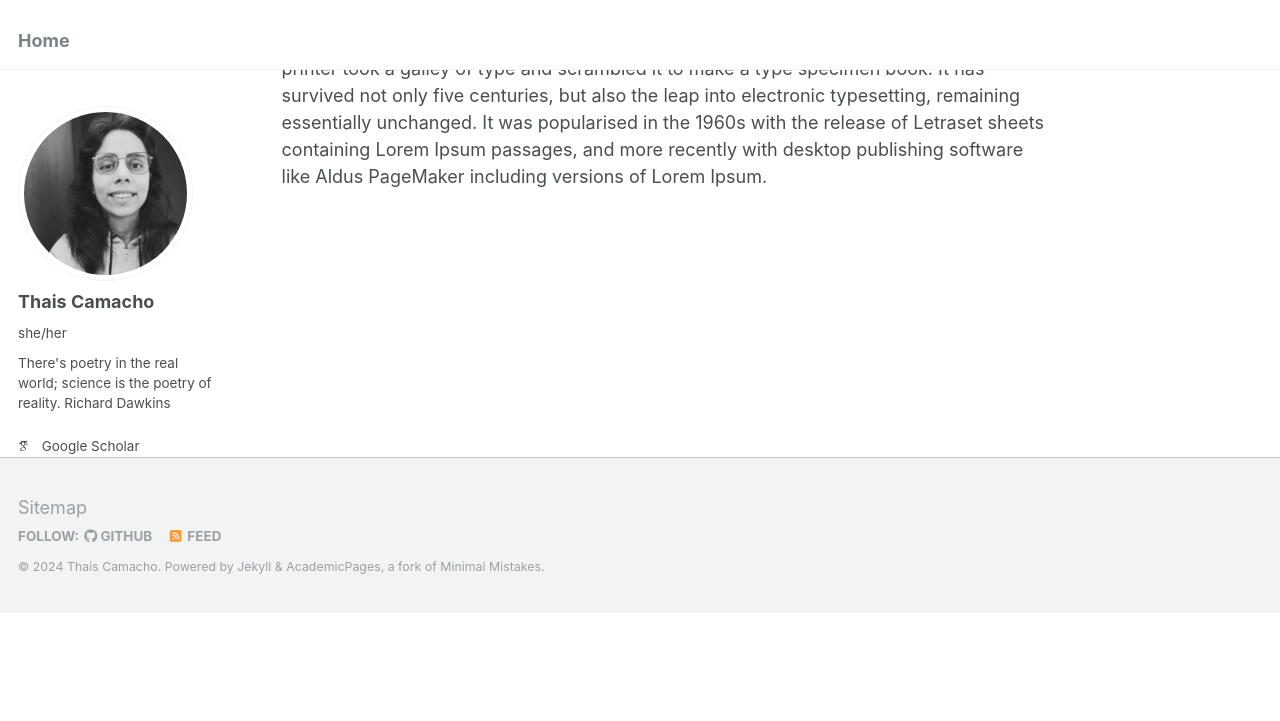
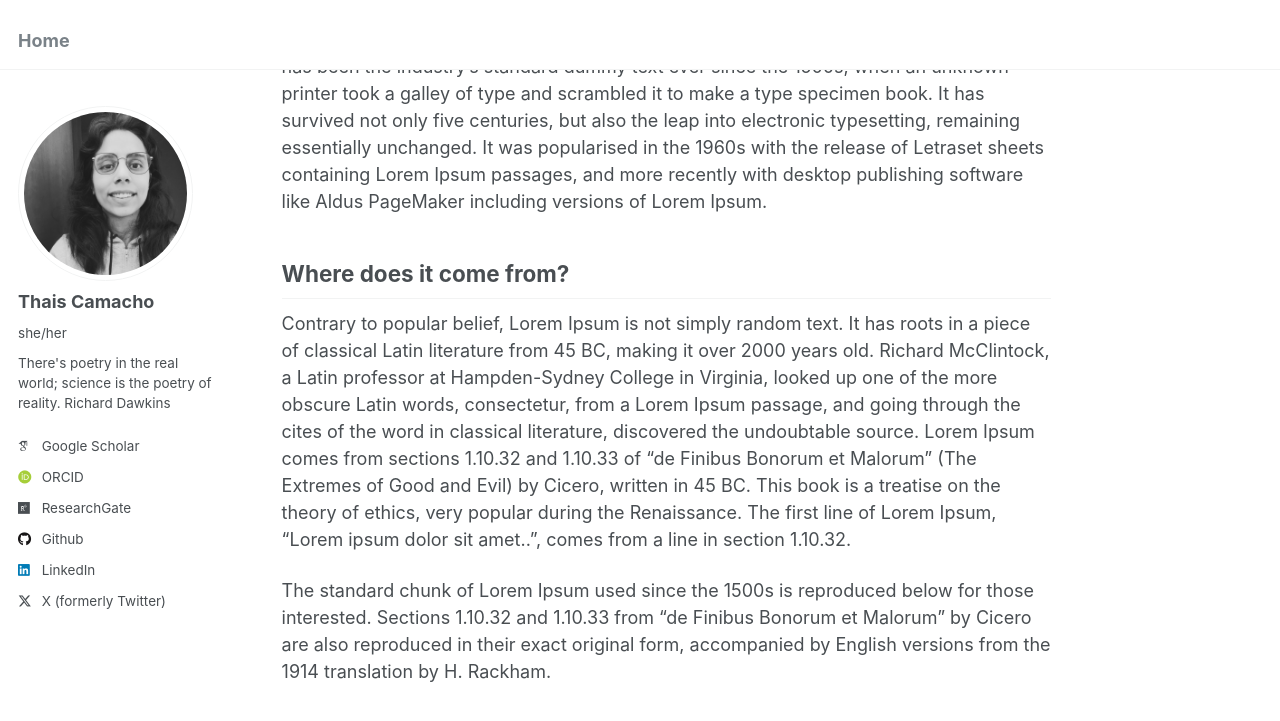
Before and after one commit to thaisacs/thaisacs.github.io, a Jekyll site: the page built from _pages/about.md, in a window 1280 px wide and 900 px high, scrolled down 299 px. Shown: the top 721 px of the window. Built offline with Jekyll 4.4.1, drawn with Linux system fonts in a browser that asks for light colours; some web fonts are replaced; before the commit the page ends 911 px from its top, so only the background shows below that.

Commit message:
up links

```diff
--- a/_pages/about.md
+++ b/_pages/about.md
@@ -10,5 +10,11 @@ redirect_from:
 Ph.D. student in Computer Science at the Universidade Estadual de Campinas (UNICAMP), Brazil. Master in Computer Science by UNICAMP and bachelor in Computer Science by Universidade Estadual de Maringá - Paraná (UEM).
 
 What is Lorem Ipsum?
-======
+---------------
 Lorem Ipsum is simply dummy text of the printing and typesetting industry. Lorem Ipsum has been the industry's standard dummy text ever since the 1500s, when an unknown printer took a galley of type and scrambled it to make a type specimen book. It has survived not only five centuries, but also the leap into electronic typesetting, remaining essentially unchanged. It was popularised in the 1960s with the release of Letraset sheets containing Lorem Ipsum passages, and more recently with desktop publishing software like Aldus PageMaker including versions of Lorem Ipsum.
+
+Where does it come from?
+---------------
+Contrary to popular belief, Lorem Ipsum is not simply random text. It has roots in a piece of classical Latin literature from 45 BC, making it over 2000 years old. Richard McClintock, a Latin professor at Hampden-Sydney College in Virginia, looked up one of the more obscure Latin words, consectetur, from a Lorem Ipsum passage, and going through the cites of the word in classical literature, discovered the undoubtable source. Lorem Ipsum comes from sections 1.10.32 and 1.10.33 of "de Finibus Bonorum et Malorum" (The Extremes of Good and Evil) by Cicero, written in 45 BC. This book is a treatise on the theory of ethics, very popular during the Renaissance. The first line of Lorem Ipsum, "Lorem ipsum dolor sit amet..", comes from a line in section 1.10.32.
+
+The standard chunk of Lorem Ipsum used since the 1500s is reproduced below for those interested. Sections 1.10.32 and 1.10.33 from "de Finibus Bonorum et Malorum" by Cicero are also reproduced in their exact original form, accompanied by English versions from the 1914 translation by H. Rackham.
```
